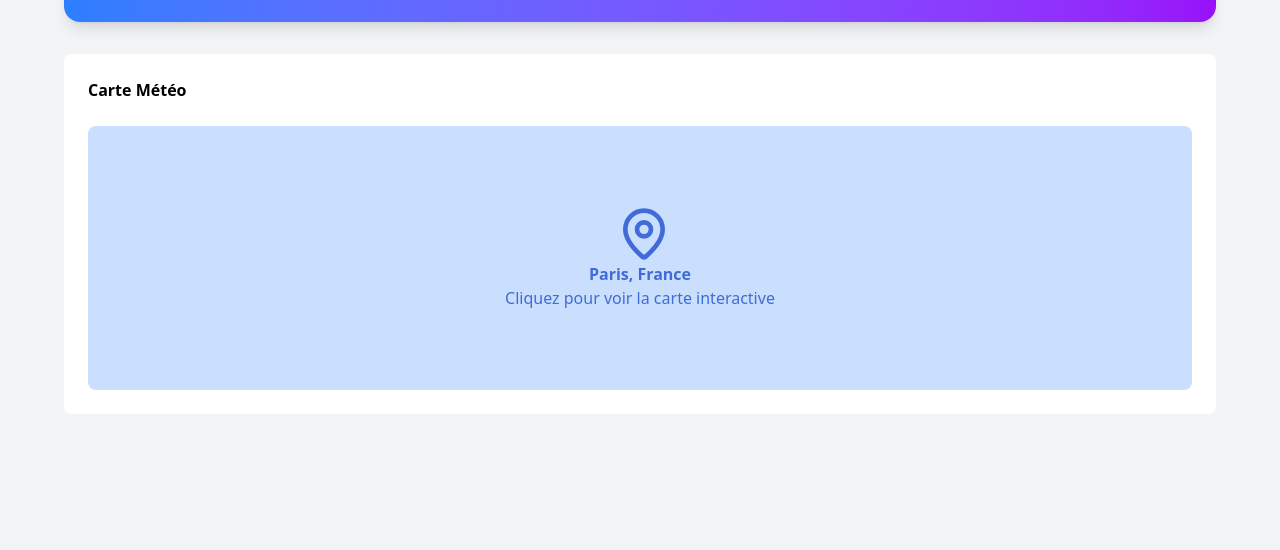
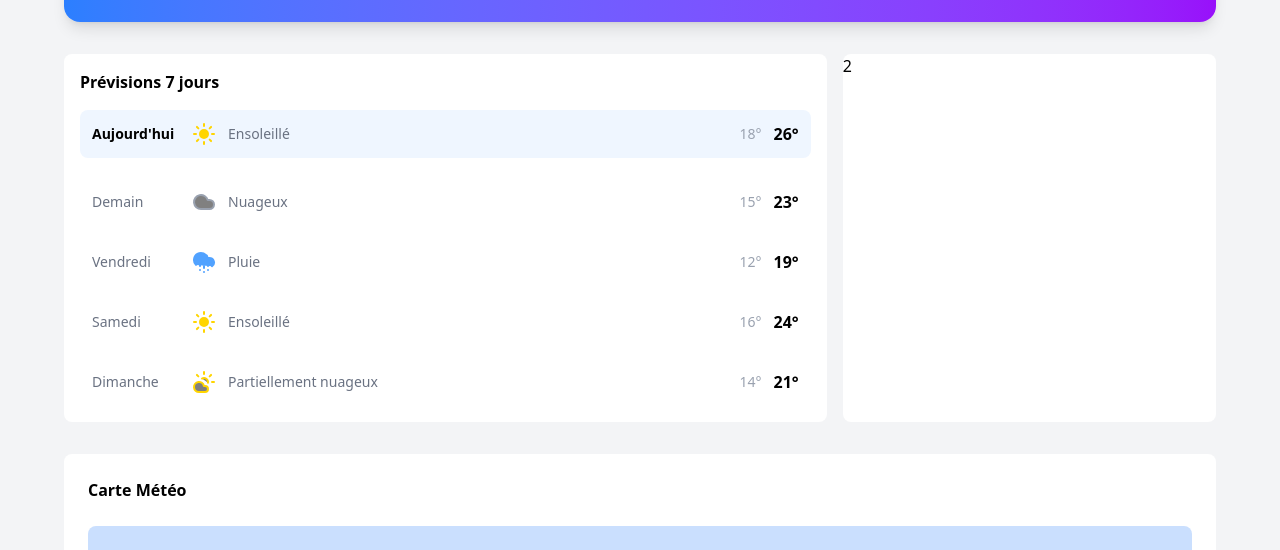
Before and after one commit to Yannis-Alouache/tailwind-meteo, a plain HTML site: page index.html in a window 1280 px wide. Shown: the part 250-800 px from the top of the page. Drawn offline with nearby package versions, Linux system fonts and the light colour scheme.

Commit message:
feat: add 7-day weather forecast section to display daily weather conditions

```diff
--- a/index.html
+++ b/index.html
@@ -38,7 +38,7 @@
     <div class="max-w-6xl mx-auto pt-10">
 
         <!-- Start Weather Card -->
-         <div class="w-full rounded-2xl bg-gradient-to-r from-blue-500 to-purple-600 text-white p-8 flex justify-between items-center shadow-lg">
+        <div class="w-full rounded-2xl bg-gradient-to-r from-blue-500 to-purple-600 text-white p-8 flex justify-between items-center shadow-lg mb-8">
             <div>
                 <h1 class="text-xl font-semibold">Paris, France</h1>
                 <p class="text-sm text-white/80">Mercredi, 16 Décembre 2024</p>
@@ -61,6 +61,77 @@
         </div>
         <!-- End Weather Card -->
 
+        <!-- Start Weather Forecast -->
+        <div class="grid grid-cols-12 gap-4 mb-8">
+            <div class="col-span-8 bg-white rounded-lg p-4">
+                <h3 class="font-bold mb-4">Prévisions 7 jours</h3>
+                <div class="flex flex-col gap-3">
+                    <div class="flex items-center justify-between p-3 bg-blue-50 rounded-lg mb-2">
+                        <div class="flex items-center gap-3 text-sm">
+                            <span class="font-semibold w-22">Aujourd'hui</span>
+                            <i data-lucide="sun" fill="#ffd500" class="text-2xl text-[#ffd500]"></i>
+                            <span class="text-gray-500">Ensoleillé</span>
+                        </div>
+                        <div class="flex items-center gap-3">
+                            <span class="text-gray-400 text-sm">18°</span>
+                            <span class="font-bold">26°</span>
+                        </div>
+                    </div>
+
+                    <div class="flex items-center justify-between p-3">
+                        <div class="flex items-center gap-3 text-sm">
+                            <span class="text-gray-500 w-22">Demain</span>
+                            <i data-lucide="cloud" fill="gray" class="text-2xl text-gray-400"></i>
+                            <span class="text-gray-500">Nuageux</span>
+                        </div>
+                        <div class="flex items-center gap-3">
+                            <span class="text-gray-400 text-sm">15°</span>
+                            <span class="font-bold">23°</span>
+                        </div>
+                    </div>
+
+                    <div class="flex items-center justify-between p-3">
+                        <div class="flex items-center gap-3 text-sm">
+                            <span class="text-gray-500 w-22">Vendredi</span>
+                            <i data-lucide="cloud-hail" fill="#51a2ff" class="text-2xl text-blue-400"></i>
+                            <span class="text-gray-500">Pluie</span>
+                        </div>
+                        <div class="flex items-center gap-3">
+                            <span class="text-gray-400 text-sm">12°</span>
+                            <span class="font-bold">19°</span>
+                        </div>
+                    </div>
+
+                    <div class="flex items-center justify-between p-3">
+                        <div class="flex items-center gap-3 text-sm">
+                            <span class="text-gray-500 w-22">Samedi</span>
+                            <i data-lucide="sun" fill="#ffd500" class="text-2xl text-[#ffd500]"></i>
+                            <span class="text-gray-500">Ensoleillé</span>
+                        </div>
+                        <div class="flex items-center gap-3">
+                            <span class="text-gray-400 text-sm">16°</span>
+                            <span class="font-bold">24°</span>
+                        </div>
+                    </div>
+
+                    <div class="flex items-center justify-between p-3">
+                        <div class="flex items-center gap-3 text-sm">
+                            <span class="text-gray-500 w-22">Dimanche</span>
+                            <i data-lucide="cloud-sun" fill="gray" class="text-2xl text-[#ffd500]"></i>
+                            <span class="text-gray-500">Partiellement nuageux</span>
+                        </div>
+                        <div class="flex items-center gap-3">
+                            <span class="text-gray-400 text-sm">14°</span>
+                            <span class="font-bold">21°</span>
+                        </div>
+                    </div>
+                </div>
+            </div>
+            <div class="col-span-4 bg-white rounded-lg">2</div>
+        </div>
+        <!-- End Weather Forecast  -->
+
+
         <!-- Start Weather Map -->
         <div class="bg-white rounded-lg relative p-6 mt-8">
             <h3 class="font-bold">Carte Météo</h3>
```
